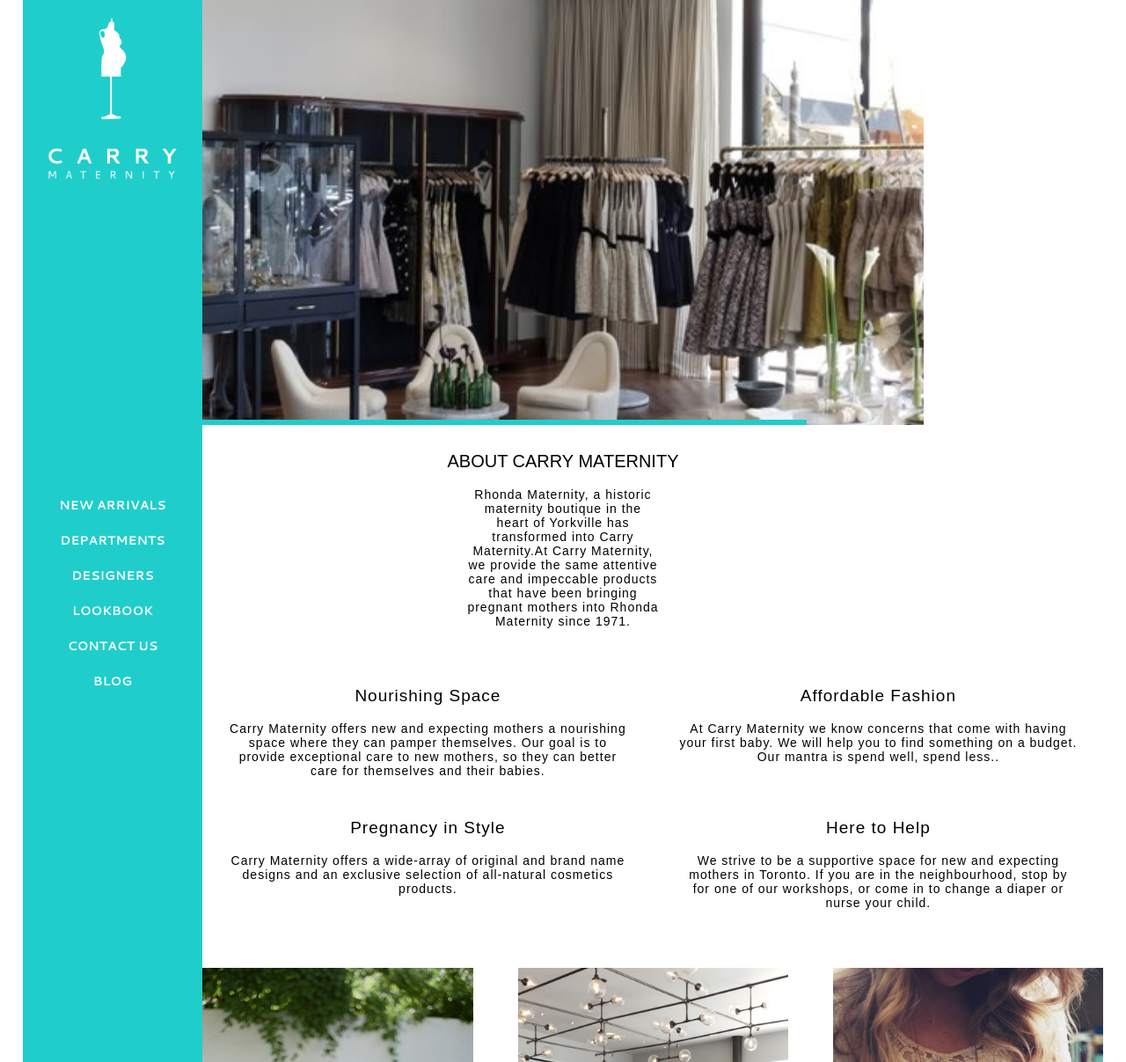
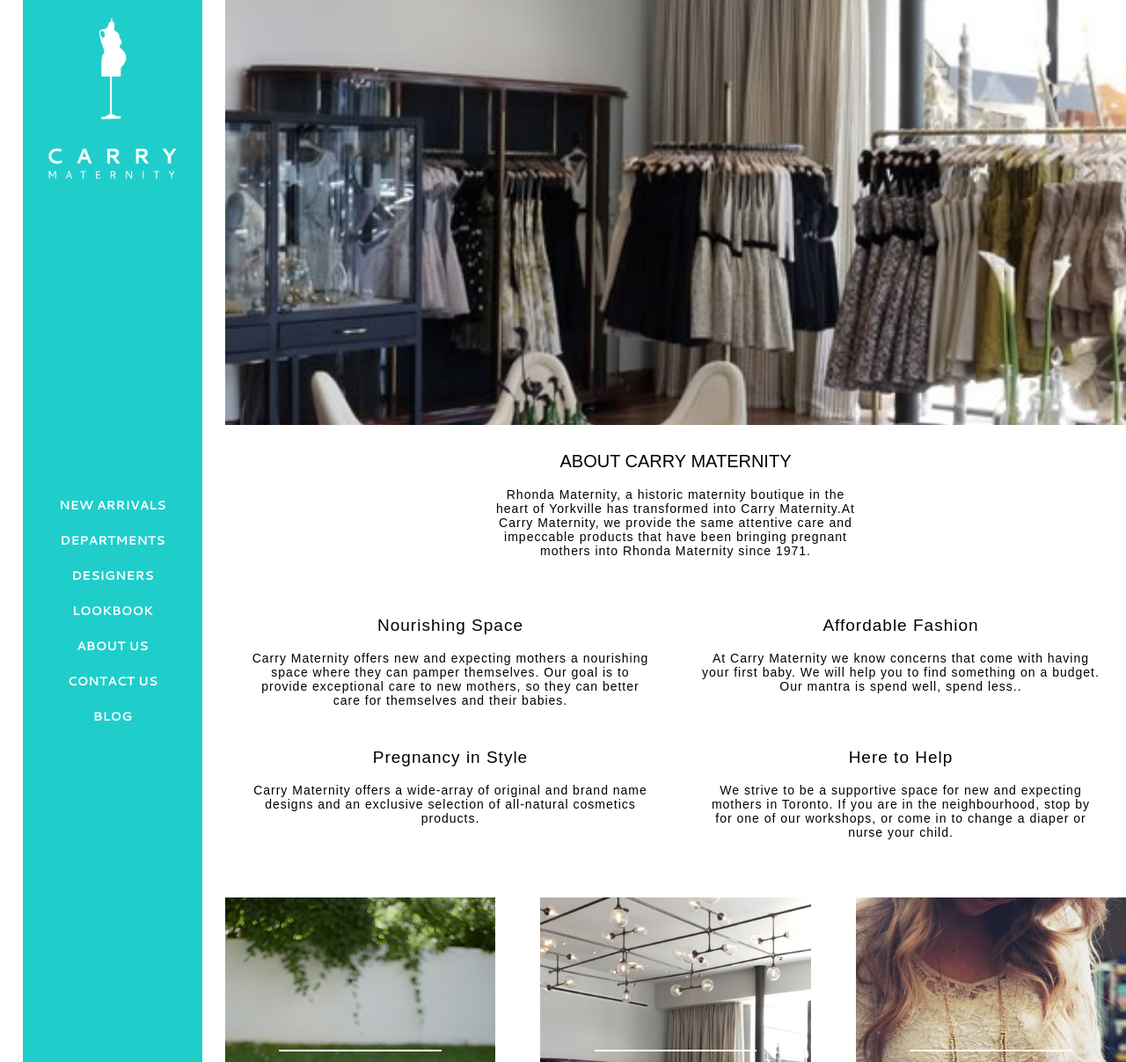
Before and after one commit to wrkrmakr/carry, a PHP site: page /about.php in a window 1280 px wide. Shown: the whole page at 88% size. Run offline with PHP 8.4, Linux system fonts and the light colour scheme; some libraries are stand-ins or nearby versions; some web fonts are replaced.

Commit message:
added old pages into site (about & contact)

```diff
--- a/assets/css/about.css
+++ b/assets/css/about.css
@@ -1,8 +1,11 @@
 /* CSS Document */
+#pageContent {
+   margin-left: 2%;
+}
 #aboutUsImageContainer{
 	position:relative;
 	height:40%;
-	width:inherit;
+	width:100%;
 	min-height:310px;
 }
 #aboutUsImageCrossFade{
@@ -44,7 +47,7 @@
 
 #aboutCarry{
 	position:relative;
-	width:inherit;
+	width:100%;
 	padding-top:30px;
 	text-align:center;
 }
--- a/assets/css/contact.css
+++ b/assets/css/contact.css
@@ -1,4 +1,7 @@
 /* CSS Document */
+#pageContent {
+   margin-left: 2%;
+}
 #upperContent{
 	position:relative;
 	width:100%;
--- a/assets/js/about.js
+++ b/assets/js/about.js
@@ -17,7 +17,12 @@ $(document).ready(function() {
    $(window).load(function(){
       $("#progressbar").progressbar();
       progressBar();
-
+      $("#pageContent").mCustomScrollbar({
+         theme:"dark",
+         advanced:{
+              updateOnContentResize: true
+         }
+      });
    });
 
    $('#aboutUsImage, .progressbar').click(function(e) {
--- a/assets/js/core.js
+++ b/assets/js/core.js
@@ -7,6 +7,7 @@ $(document).ready(function() {
 	}, function(){
 		$(this).css('border-bottom','none');
 	});
+
 	/*
 		$(window).resize(function() {
 			//windowsHeight=$(window).height();
--- a/assets/libraries/headerAndFooter.php
+++ b/assets/libraries/headerAndFooter.php
@@ -8,11 +8,12 @@
 
         <!-------Meta Information------>
         <meta charset="UTF-8" />
-        <meta name="keywords" content="Carry, maternity, Rhonda, expecting, clothing, motherhood, Yorkville, stylish,                       pregnancy, Toronto">
+        <meta name="keywords" content="Carry, maternity, Rhonda, expecting, clothing, motherhood, Yorkville, stylish, pregnancy, Toronto">
         <meta name="description" content="Stylish and affordable maternity clothing.">
         <meta name="author" content="ONMEDIA">
 
         <!-------Stylesheets------>
+        <link rel="stylesheet" type="text/css" href="assets/css/jquery.mCustomScrollbar.css"/>
         <link rel="stylesheet" type="text/css" href="assets/css/style.css"/>
         <link rel="stylesheet" type="text/css" href="assets/css/<?php echo $pageCSS; ?>.css"/>
         <style>
@@ -43,6 +44,7 @@
         <script src="http://ajax.googleapis.com/ajax/libs/jquery/2.0.0/jquery.min.js"></script>
         <script src="http://ajax.googleapis.com/ajax/libs/jqueryui/1.10.2/jquery-ui.min.js"></script>
         <script src="https://maps.googleapis.com/maps/api/js?v=3.exp&sensor=false"></script>
+        <script src="assets/js/jquery.mCustomScrollbar.concat.min.js"></script>
         <script src="assets/js/form.js"></script>
         <script src="assets/js/jquery.validate.min.js"></script>
         <script src="assets/js/core.js"></script>
@@ -75,7 +77,8 @@
                 <a href="#"><li><span id="departments">DEPARTMENTS</span></li></a><br />
                 <a href="#"><li><span id="designers">DESIGNERS</span></li></a><br />
                 <a href="#"><li><span id="lookbook">LOOKBOOK</span></li></a><br />
-                <a href="#"><li><span id="contact">CONTACT US</span></li></a><br />
+                <a href="about.php"><li><span id="about">ABOUT US</span></li></a><br />
+                <a href="contact.php"><li><span id="contact">CONTACT US</span></li></a><br />
                 <a href="#"><li><span id="blog">BLOG</span></li></a><br />
             </ul>
         </div>
```
Also changed, not shown: assets/js/contact.js (+10 -0 lines), assets/js/newArrivals.js (+10 -1 lines), assets/img/fbIcon1.png (deleted).
